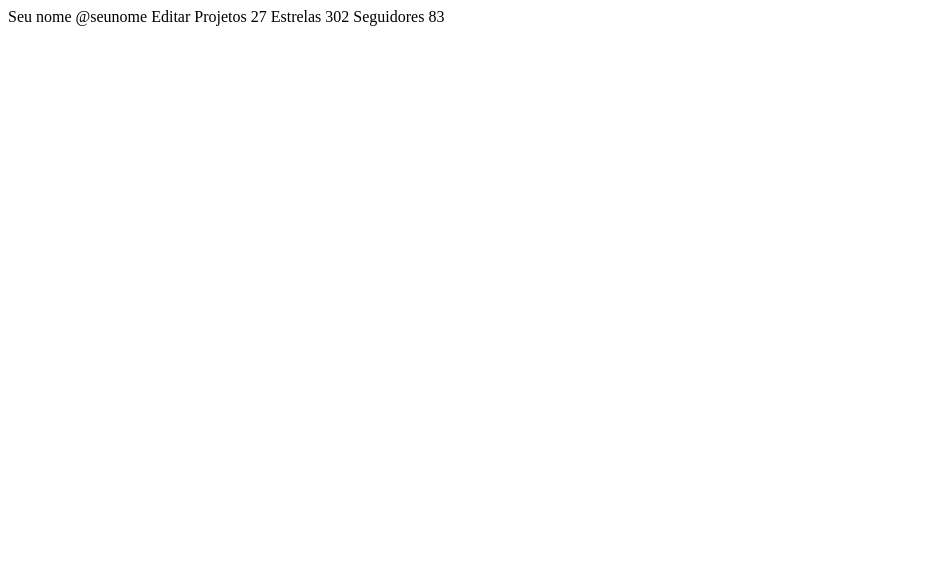
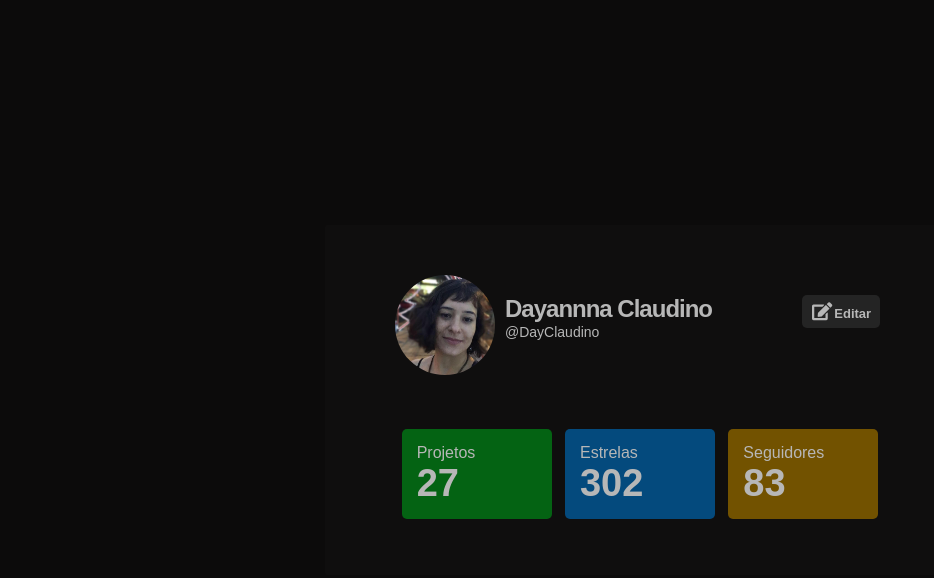
Before and after one commit to dayclaudino/profile-component-DevClallenge, a plain HTML site: page index.html in a window 1280 px wide. Shown: the whole page, without its empty margins (0-934 px from the left). Drawn offline with Linux system fonts and the light colour scheme.

Commit message:
Resultado do desafio

```diff
--- a/index.html
+++ b/index.html
@@ -1,9 +1,52 @@
-Seu nome
-@seunome
-Editar
-Projetos
-27
-Estrelas
-302
-Seguidores
-83
+<!DOCTYPE html>
+<html lang="pt-BR">
+  <head>
+    <meta charset="UTF-8" />
+    <meta name="viewport" content="width=device-width, initial-scale=1.0" />
+    <meta http-equiv="X-UA-Compatible" content="ie=edge" />
+    <link rel="stylesheet" href="style.css"/>
+    <title>Desafio DevChallenge</title>
+    <link rel="stylesheet" href="https://use.fontawesome.com/releases/v5.15.3/css/all.css"
+          integrity="sha384-SZXxX4whJ79/gErwcOYf+zWLeJdY/qpuqC4cAa9rOGUstPomtqpuNWT9wdPEn2fk" crossorigin="anonymous">
+  </head>
+  <body>
+    <div class="container">
+        <div class="profile-main-box">
+            <div class="profile">
+                <div class="profile-img">
+                    <img src="img/day-profile.jpg">
+                </div>
+                <div class="profile-header">
+                    <h2>Dayannna Claudino</h2>
+                    <span>@DayClaudino</span>
+                </div>
+                <div class="btn">
+                    <a type="button"><i class="fas fa-edit" ></i>Editar</a>
+                </div>
+            </div>
+
+            <div class="cards">
+                <div class="card card-verde">
+                    <div class="card-info">
+                        <p>Projetos</p>
+                        <h2>27</h2>
+                    </div>
+                </div>
+                <div class="card card-azul">
+                    <div class="card-info">
+                        <p>Estrelas</p>
+                        <h2>302</h2>
+                    </div>
+                </div>
+                <div class="card card-amarelo">
+                    <div class="card-info">
+                        <p>Seguidores</p>
+                        <h2>83</h2>
+                    </div>
+                </div>
+            </div>
+        </div>
+    </div>
+
+  </body>
+</html>
--- /dev/null
+++ b/style.css
@@ -0,0 +1,149 @@
+* {
+    margin: 0;
+    padding: 0;
+    box-sizing: border-box;
+    color: #B7B7B7;
+    font-family: 'Rubik', sans-serif;
+}
+
+@import url('https://fonts.googleapis.com/css2?family=Rubik:wght@300;400;700&display=swap');
+
+.container {
+    width: 100vw;
+    height: 100vh;
+    background-color: #0C0B0B;
+    display: flex;
+    flex-direction: row;
+    justify-content: center;
+    align-items: center;
+}
+
+.profile-main-box {
+    width: 630px;
+    height: 350px;
+    background-color: #0F0E0E;
+    border-radius: 2px;
+}
+
+.profile-img img {
+    width: 100px;
+    height: 100px;
+    border-radius: 50%;
+}
+
+.profile {
+    display: flex;
+    margin: 50px 40px 50px 70px;
+
+}
+
+.profile-header {
+    margin: 20px 10px;
+}
+
+.profile-header h2 {
+    font-size: 24px;
+    font-weight: bold;
+    letter-spacing:-1px;
+}
+
+.profile-header span{
+    font-size: 14px;
+    font-weight: 400;
+}
+
+.btn {
+    width: 78px;
+    height: 33px;
+    background-color: #242424;
+    border-radius: 5px;
+    font-size: 13px;
+    font-weight: bold;
+
+    display: flex;
+    text-align: center;
+    align-items: center;
+    margin-left: 80px;
+    margin-top: 20px;
+}
+
+.btn i {
+    margin-left: 10px;
+    padding-right: 2px;
+    font-size: 18px;
+}
+
+.cards {
+    display: flex;
+    align-items: center;
+    justify-content: space-around;
+    margin-right: 70px;
+    margin-left: 70px;
+
+}
+
+.card {
+    width: 150px;
+    height: 90px;
+    border-radius: 5px;
+    display: flex;
+    align-items: center;
+}
+
+.card-verde {
+    background-color: #046313;
+}
+
+.card-azul {
+    background-color: #044A7D;
+}
+
+.card-amarelo {
+    background-color: #725200;
+}
+
+.card-info {
+    display: grid;
+    margin-left: 15px;
+}
+
+.card-info h2 {
+    font-size: 38px;
+    font-weight: bold;
+
+}
+
+
+@media (max-width: 700px) {
+    .profile-main-box {
+        height: 560px;
+    }
+
+   .profile {
+        flex-direction: column;
+        align-items: center;
+        justify-content: center;
+        text-align: center;
+        margin-top: 0px;
+   }
+
+   .profile-header {
+       margin-top: auto;
+   }
+
+   .btn {
+       margin: 0px 0px 0px 0px;
+   }
+
+   .cards {
+       flex-direction: column;
+        margin-top: -30px;
+   }
+
+   .card {
+       width: 100%;
+       margin-top: 10px;
+   }
+
+
+}
```
Also changed, not shown: img/day-profile.jpg (added).
